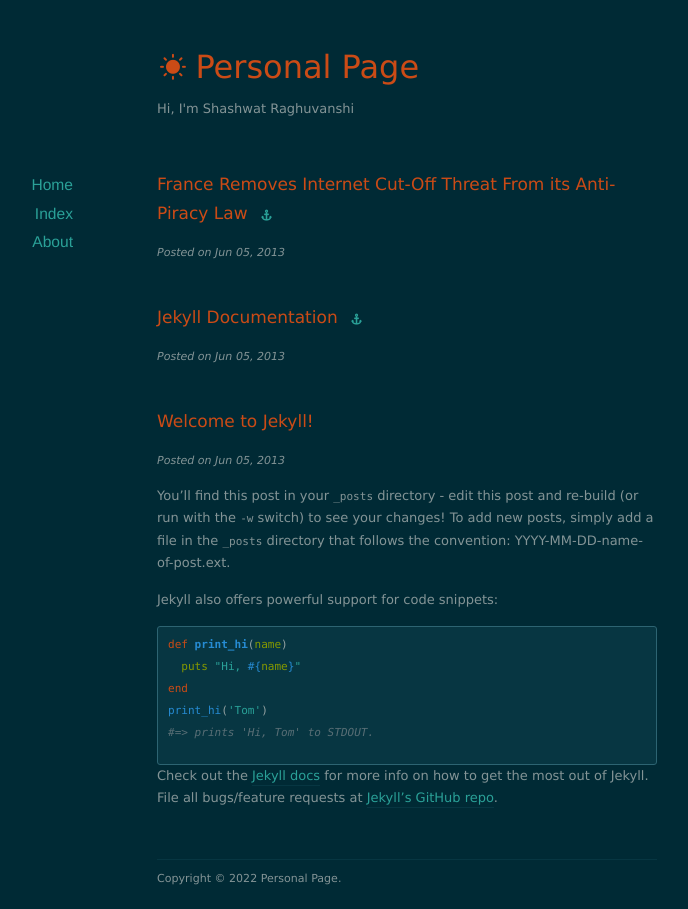
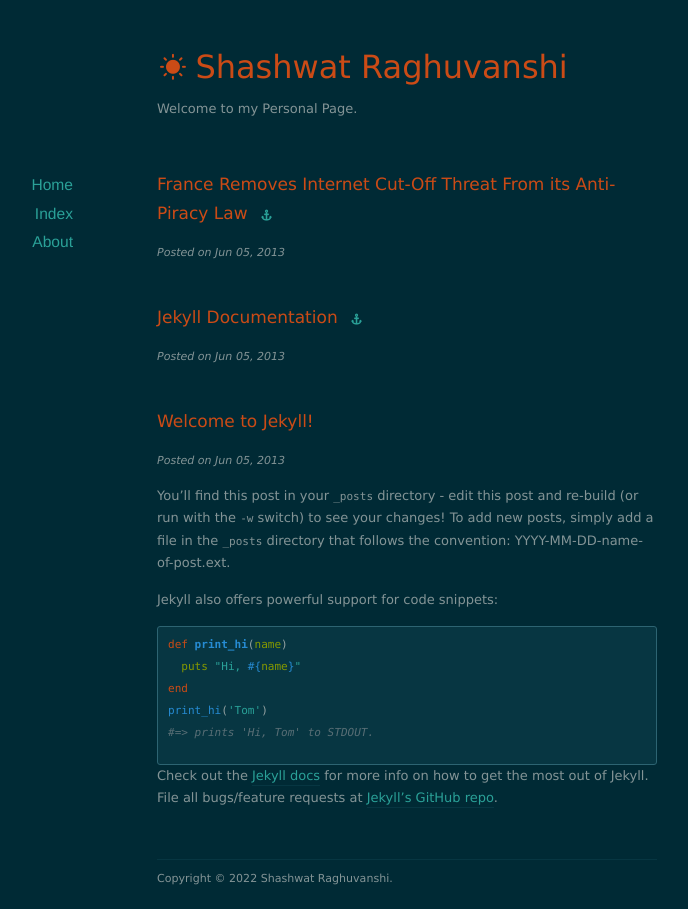
Before and after one commit to shashwat-r/shashwat-r.github.io, a Jekyll site: the page built from index.html, in a window 1280 px wide. Shown: the whole page, without its empty margins (233-921 px from the left). Built offline with Jekyll 4.4.1, drawn with Linux system fonts in a browser that asks for light colours; nearby versions of some CDN libraries; the list of posts is cut into pages by our own code.

Commit message:
Update _config.yml

```diff
--- a/_config.yml
+++ b/_config.yml
@@ -1,6 +1,6 @@
-name: Personal Page
+name: Shashwat Raghuvanshi
 url: https://shashwatraghuvanshi.com
-description: "Hi, I'm Shashwat Raghuvanshi"
+description: "Welcome to my Personal Page."
 
 permalink: /:year/:month/:day/:title/
 paginate: 10
```
